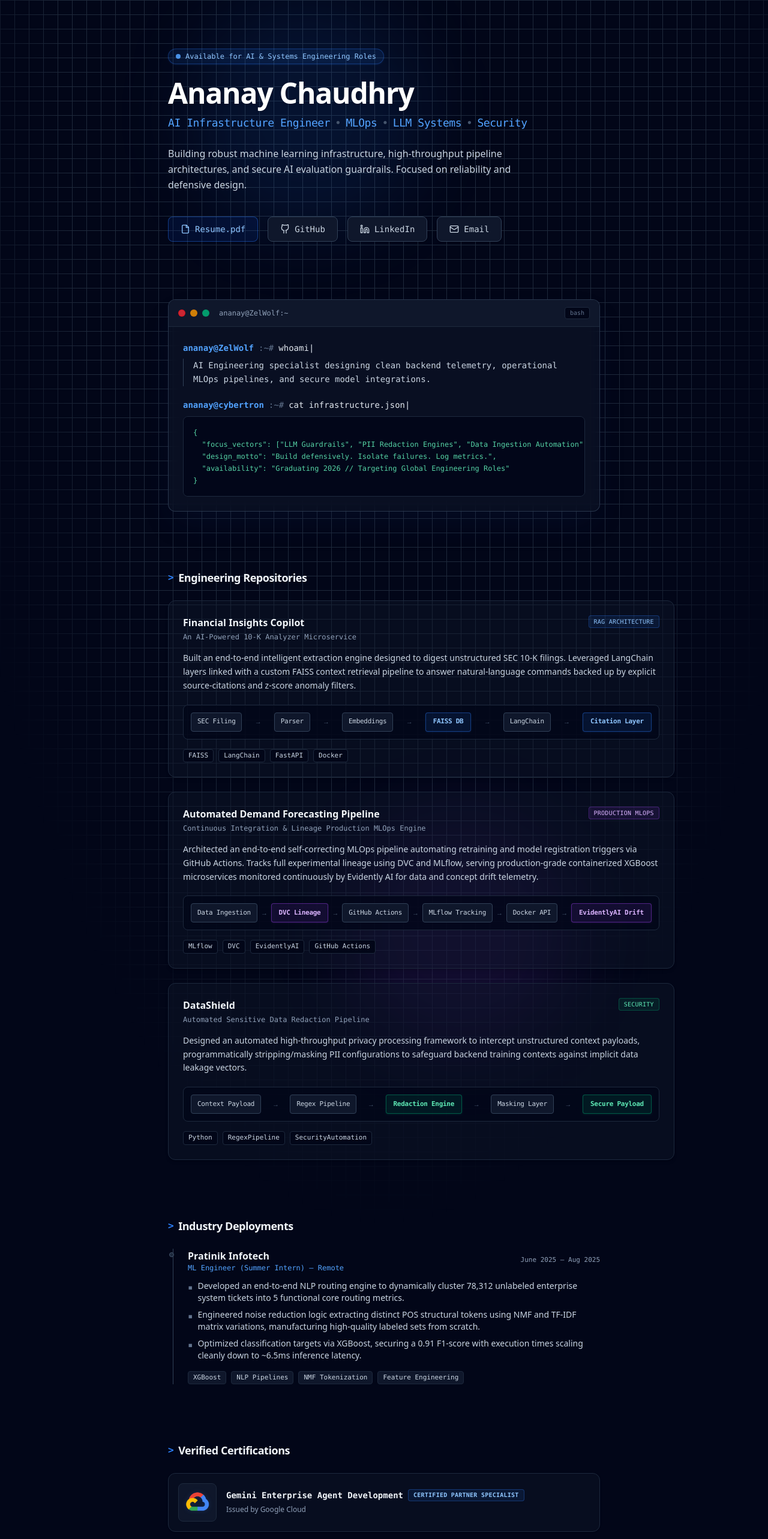
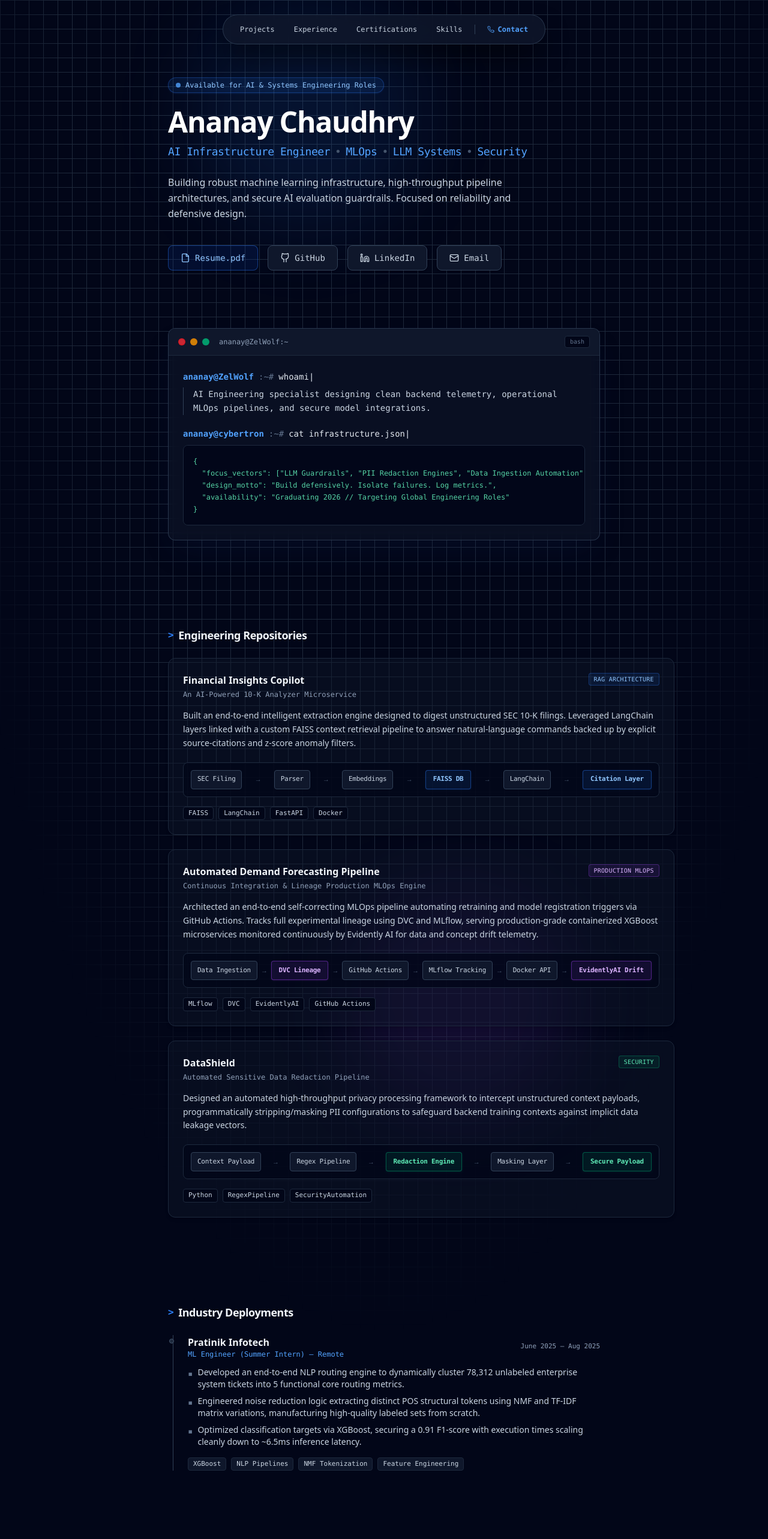
Before and after one commit to ZelWolf/portfolio, a Next.js app: page / in a window 1280 px wide. Shown: the top 2566 px of the page at 60% size. Built offline with nearby package versions, Linux system fonts and the light colour scheme.

Commit message:
feat:added navigation bar for ease of access to section

```diff
--- a/app/page.tsx
+++ b/app/page.tsx
@@ -14,6 +14,13 @@ export default function Home() {
     setTimeout(() => setCopied(false), 2000); // Reset button after 2 seconds
   };
 
+  const scrollToSection = (id: string) => {
+    const element = document.getElementById(id);
+    if (element) {
+      element.scrollIntoView({ behavior: 'smooth' });
+    }
+  };
+
   // Reusable animation configuration for sections
   const fadeInUp = {
     initial: { opacity: 0, y: 20 },
@@ -25,6 +32,21 @@ export default function Home() {
   return (
     <div className="min-h-screen bg-slate-950 text-slate-100 relative overflow-hidden select-none">
 
+      {/* --- HORIZONTAL FLOATING NAVIGATION BAR --- */}
+      <nav className="fixed z-50 pointer-events-none top-6 left-1/2 -translate-x-1/2 w-max transition-all duration-300">
+        <div className="pointer-events-auto flex items-center gap-1 sm:gap-2 px-4 py-2.5 rounded-full bg-slate-900/80 border border-slate-700/80 backdrop-blur-md shadow-2xl shadow-black/80 font-mono text-[10px] sm:text-xs">
+          <button onClick={() => scrollToSection('projects')} className="px-3 py-1.5 rounded-full text-slate-300 hover:text-blue-400 hover:bg-slate-800 transition-all">Projects</button>
+          <button onClick={() => scrollToSection('experience')} className="px-3 py-1.5 rounded-full text-slate-300 hover:text-blue-400 hover:bg-slate-800 transition-all">Experience</button>
+          <button onClick={() => scrollToSection('certs')} className="px-3 py-1.5 rounded-full text-slate-300 hover:text-blue-400 hover:bg-slate-800 transition-all hidden sm:block">Certifications</button>
+          <button onClick={() => scrollToSection('skills')} className="px-3 py-1.5 rounded-full text-slate-300 hover:text-blue-400 hover:bg-slate-800 transition-all hidden sm:block">Skills</button>
+          <div className="w-[1px] h-4 bg-slate-700 mx-1 sm:mx-0"></div>
+          <button onClick={() => scrollToSection('contact')} className="px-3 py-1.5 rounded-full text-blue-400 font-semibold hover:bg-blue-500/10 transition-all flex items-center justify-center gap-1.5">
+            <svg xmlns="http://www.w3.org/2000/svg" width="12" height="12" viewBox="0 0 24 24" fill="none" stroke="currentColor" strokeWidth="2" strokeLinecap="round" strokeLinejoin="round"><path d="M22 16.92v3a2 2 0 0 1-2.18 2 19.79 19.79 0 0 1-8.63-3.07 19.5 19.5 0 0 1-6-6 19.79 19.79 0 0 1-3.07-8.67A2 2 0 0 1 4.11 2h3a2 2 0 0 1 2 1.72 12.84 12.84 0 0 0 .7 2.81 2 2 0 0 1-.45 2.11L8.09 9.91a16 16 0 0 0 6 6l1.27-1.27a2 2 0 0 1 2.11-.45 12.84 12.84 0 0 0 2.81.7A2 2 0 0 1 22 16.92z"></path></svg>
+            Contact
+          </button>
+        </div>
+      </nav>
+
       {/* --- ENHANCED BACKGROUND ARCHITECTURE --- */}
       {/* Subtle tech grid overlay */}
       <div className="absolute inset-0 bg-[linear-gradient(to_right,#1e293b_1px,transparent_1px),linear-gradient(to_bottom,#1e293b_1px,transparent_1px)] bg-[size:24px_24px] [mask-image:radial-gradient(ellipse_60%_50%_at_50%_0%,#000_70%,transparent_100%)] pointer-events-none"></div>
@@ -35,7 +57,7 @@ export default function Home() {
       <div className="absolute bottom-1/4 left-1/3 w-96 h-96 bg-emerald-500/5 rounded-full blur-3xl pointer-events-none" />
 
       {/* Main Layout Container */}
-      <main className="relative max-w-3xl mx-auto px-6 py-20 space-y-24">
+      <main className="relative max-w-3xl mx-auto px-6 py-28 sm:py-32 space-y-24">
 
         {/* --- HERO SECTION --- */}
         <motion.section {...fadeInUp} className="space-y-8">
@@ -60,7 +82,6 @@ export default function Home() {
               </div>
             </div>
 
-            {/* Boosted Text Contrast here */}
             <p className="text-slate-300 max-w-xl leading-relaxed text-sm sm:text-base">
               Building robust machine learning infrastructure, high-throughput pipeline architectures, and secure AI evaluation guardrails. Focused on reliability and defensive design.
             </p>
@@ -154,7 +175,7 @@ export default function Home() {
         </motion.section>
 
         {/* --- CORE PRODUCTION PROJECTS --- */}
-        <motion.section {...fadeInUp} className="space-y-6">
+        <motion.section id="projects" {...fadeInUp} className="space-y-6 pt-12">
           <h2 className="text-lg font-semibold tracking-tight flex items-center gap-2 text-slate-100">
             <span className="text-blue-500 font-mono text-base">&gt;</span> Engineering Repositories
           </h2>
@@ -288,7 +309,7 @@ export default function Home() {
         </motion.section>
 
         {/* --- WORK EXPERIENCE SECTION --- */}
-        <motion.section {...fadeInUp} className="space-y-6">
+        <motion.section id="experience" {...fadeInUp} className="space-y-6 pt-12">
           <h2 className="text-lg font-semibold tracking-tight flex items-center gap-2 text-slate-100">
             <span className="text-blue-500 font-mono text-base">&gt;</span> Industry Deployments
           </h2>
@@ -334,7 +355,7 @@ export default function Home() {
         </motion.section>
 
         {/* --- CERTIFICATIONS SECTION --- */}
-        <motion.section {...fadeInUp} className="space-y-6">
+        <motion.section id="certs" {...fadeInUp} className="space-y-6 pt-12">
           <h2 className="text-lg font-semibold tracking-tight flex items-center gap-2 text-slate-100">
             <span className="text-blue-500 font-mono text-base">&gt;</span> Verified Certifications
           </h2>
@@ -358,7 +379,7 @@ export default function Home() {
                   <span className="text-[10px] uppercase tracking-wide bg-blue-500/10 text-blue-300 px-2 py-0.5 rounded border border-blue-500/30 font-bold">Certified Partner Specialist</span>
                 </div>
                 <p className="text-xs text-slate-400 leading-relaxed font-sans">
-                  Issued by Google Cloud
+                  Building custom AI agents, API integrations, and system-level prompt tuning configurations.
                 </p>
               </div>
             </div>
@@ -380,7 +401,7 @@ export default function Home() {
                   <span className="text-[10px] uppercase tracking-wide bg-blue-500/10 text-blue-300 px-2 py-0.5 rounded border border-blue-500/30 font-bold">AI-103</span>
                 </div>
                 <p className="text-xs text-slate-400 leading-relaxed font-sans">
-                  Issued by Microsoft
+                  Architecting and deploying end-to-end generative AI agents and intelligent applications leveraging the Microsoft Foundry ecosystem.
                 </p>
               </div>
             </div>
@@ -402,7 +423,7 @@ export default function Home() {
                   <span className="text-[10px] uppercase tracking-wide bg-blue-500/10 text-blue-300 px-2 py-0.5 rounded border border-blue-500/30 font-bold">AI-200</span>
                 </div>
                 <p className="text-xs text-slate-400 leading-relaxed font-sans">
-                  Issued by Microsoft
+                  Implementing production-grade AI solutions on Azure, focusing on scalable back-end infrastructure, containerized services, and vector data management.
                 </p>
               </div>
             </div>
@@ -424,7 +445,7 @@ export default function Home() {
                   <span className="text-[10px] uppercase tracking-wide bg-red-500/10 text-red-400 px-2 py-0.5 rounded border border-red-500/30 font-bold">Red Team Leaders</span>
                 </div>
                 <p className="text-xs text-slate-400 leading-relaxed font-sans">
-                  Issued by Red Team Leaders
+                  Engineering robust defensive architectures for LLM systems, specializing in mitigating prompt injection, jailbreaks, and RAG-based data exfiltration.
                 </p>
               </div>
             </div>
@@ -446,7 +467,7 @@ export default function Home() {
                   <span className="text-[10px] uppercase tracking-wide bg-purple-500/10 text-purple-400 px-2 py-0.5 rounded border border-purple-500/30 font-bold">Hugging Face</span>
                 </div>
                 <p className="text-xs text-slate-400 leading-relaxed font-sans">
-                  Issued by Hugging Face
+                  Mastering reinforcement learning theory and policy optimization to develop autonomous agents capable of complex decision-making in simulated environments.
                 </p>
               </div>
             </div>
@@ -468,7 +489,7 @@ export default function Home() {
                   <span className="text-[10px] uppercase tracking-wide bg-amber-500/10 text-amber-400 px-2 py-0.5 rounded border border-amber-500/30 font-bold">Astronomer</span>
                 </div>
                 <p className="text-xs text-slate-400 leading-relaxed font-sans">
-                  Issued by Astronomer
+                  Architecting scalable data pipelines and orchestrating complex workflow dependencies for automated machine learning lifecycles.
                 </p>
               </div>
             </div>
@@ -477,7 +498,7 @@ export default function Home() {
         </motion.section>
 
         {/* --- TECHNICAL SKILLS --- */}
-        <motion.section {...fadeInUp} className="space-y-6">
+        <motion.section id="skills" {...fadeInUp} className="space-y-6 pt-12">
           <h2 className="text-lg font-semibold tracking-tight flex items-center gap-2 text-slate-100">
             <span className="text-blue-500 font-mono text-base">&gt;</span> Technical Skills
           </h2>
@@ -514,7 +535,7 @@ export default function Home() {
         </motion.section>
 
         {/* --- GET IN TOUCH SECTION --- */}
-        <motion.section {...fadeInUp} className="pt-12 border-t border-slate-800 text-center space-y-6">
+        <motion.section id="contact" {...fadeInUp} className="pt-24 border-t border-slate-800 text-center space-y-6">
           <div className="space-y-3">
             <h2 className="text-2xl sm:text-3xl font-bold tracking-tight text-white">Let's Build Something.</h2>
             <p className="text-slate-400 text-sm max-w-md mx-auto leading-relaxed">
```
